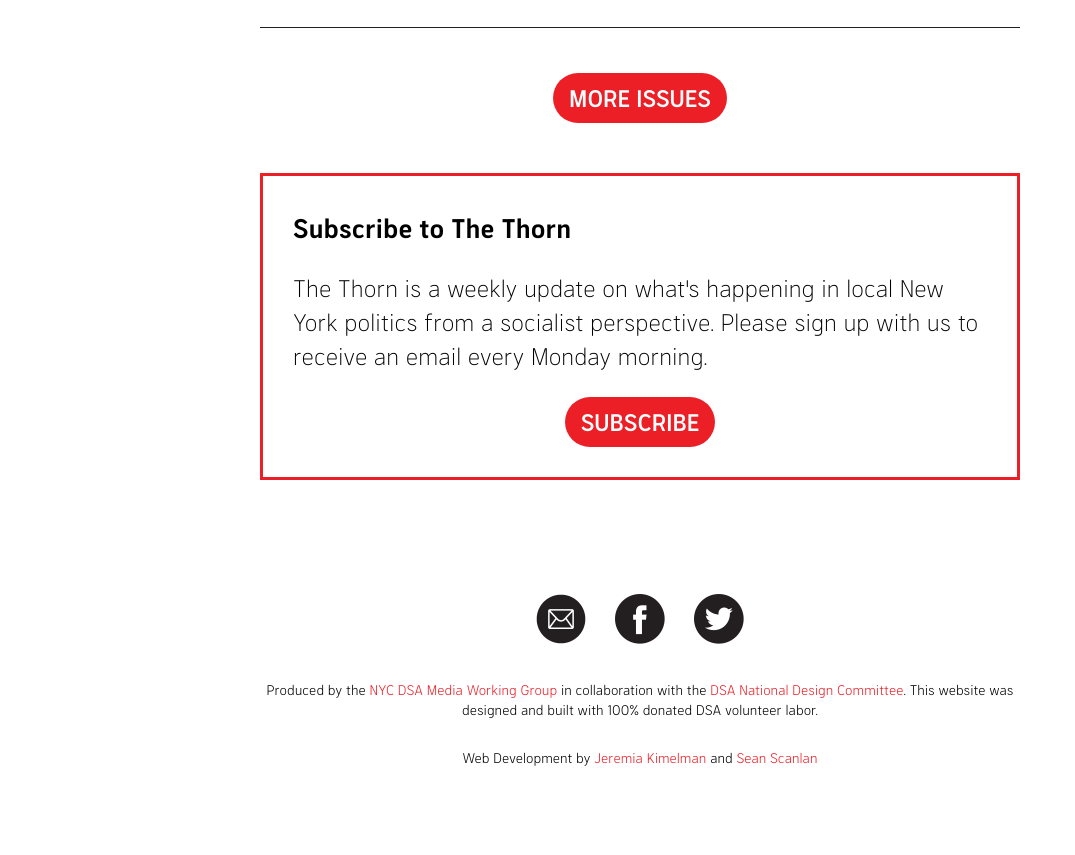
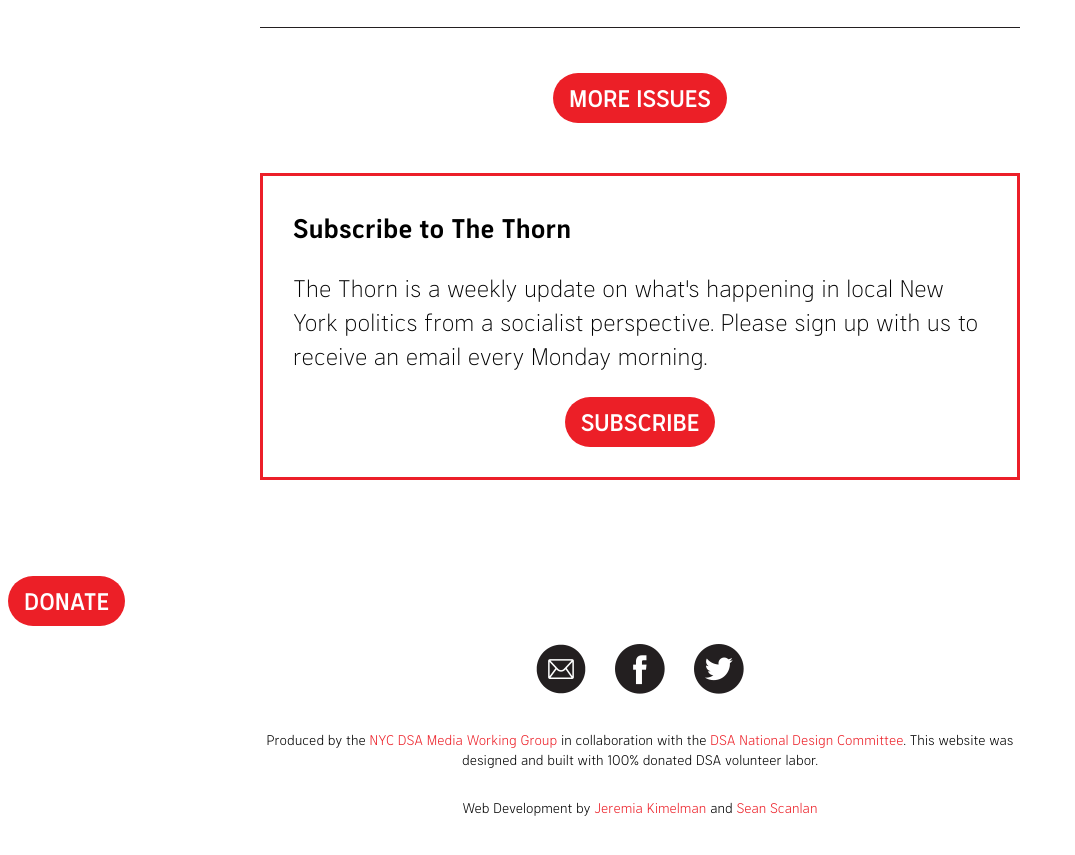
Before and after one commit to nycdsa/the-thorn, a Jekyll site: the page built from src/index.html, in a window 1280 px wide and 900 px high, scrolled down 5903 px. Shown: the top 855 px of the window, without its empty margins (0-1075 px from the left). Built offline with Jekyll 4.4.1, drawn with Linux system fonts in a browser that asks for light colours.

Commit message:
Update base.html

```diff
--- a/src/_layouts/base.html
+++ b/src/_layouts/base.html
@@ -41,6 +41,7 @@
       {% include subscribe.html %}
     </main>
     <footer class="footer">
+      <a href="https://cash.app/$nycthorn" target="_blank" class="link-cta">Donate</a>
       <ul class="social-links-list">
         <li class="social-links-item">
           <a href="mailto:hello@thethorn.nyc" class="social-link thorn-email"></a>
```
